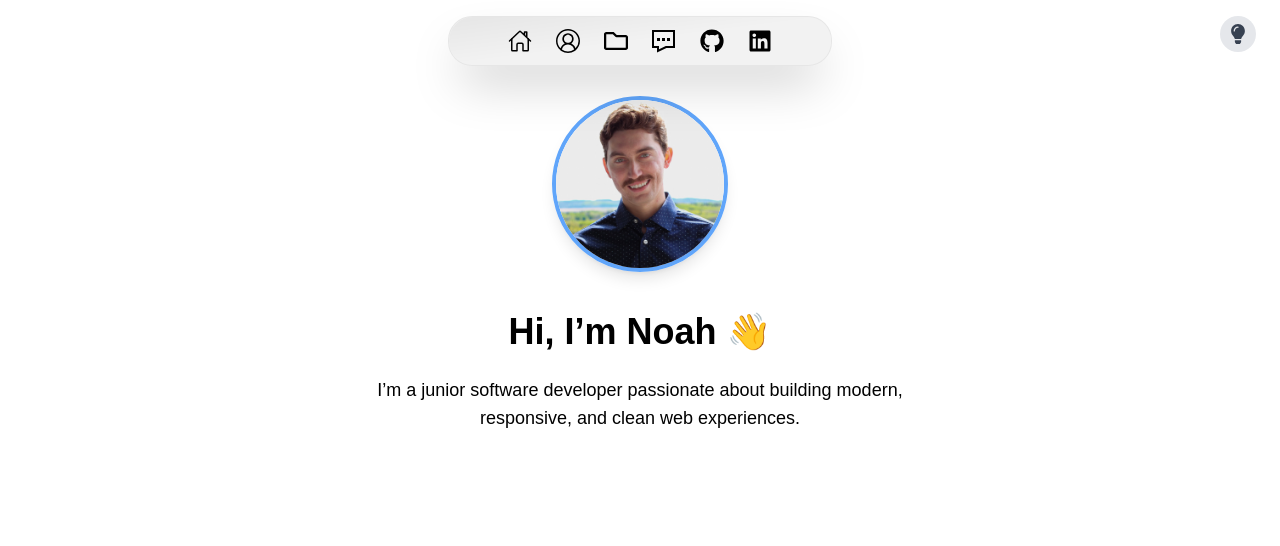
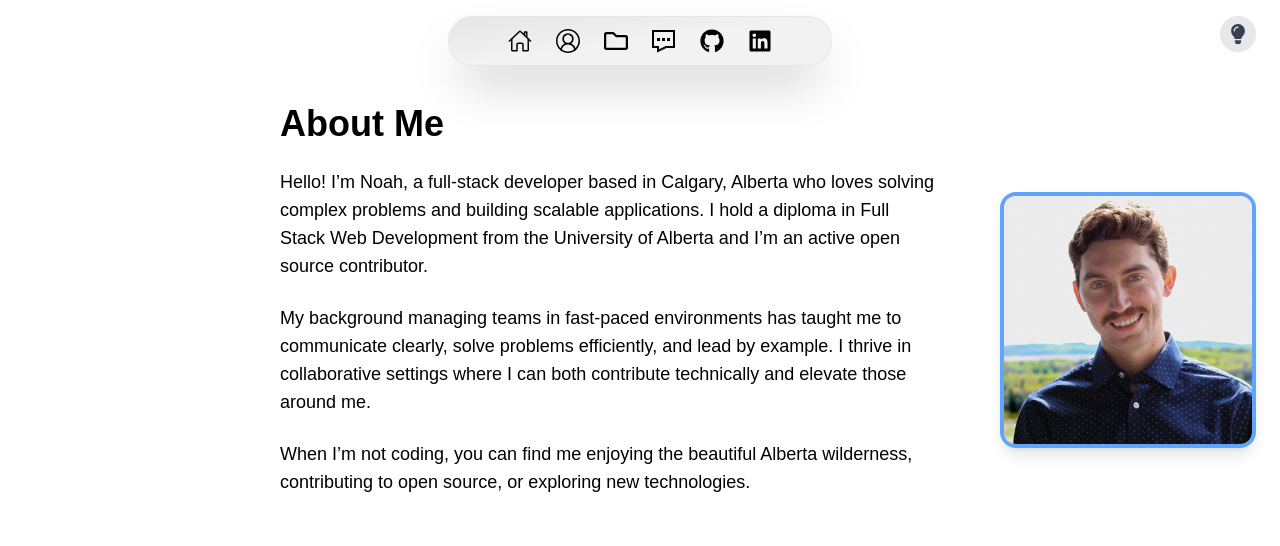
Before and after one commit to N-Crossman/portfolio-frontend, a Next.js app: page / in a window 1280 px wide. Shown: the top 546 px of the page. Built offline with nearby package versions, Linux system fonts and the light colour scheme.

Commit message:
Restructure about me section

```diff
--- a/src/app/components/sections/Hero.tsx
+++ b/src/app/components/sections/Hero.tsx
@@ -3,28 +3,34 @@ import ThemeToggle from "../common/ThemeToggle";
 
 export default function Hero() {
     return (
-      <section className="relative flex flex-col items-center justify-center text-center py-16 px-6">
-      <div className="absolute top-4 right-6 z-[9999] scale-110 sm:scale-100">
+      <section className="relative flex flex-col lg:flex-row items-start justify-between text-left py-16 px-6 max-w-7xl mx-auto lg:mr-auto lg:ml-64 gap-8 lg:gap-16">
+      <div className="fixed top-4 right-6 z-[99999] scale-110 sm:scale-100">
         <ThemeToggle />
       </div>
-      <div className="relative w-28 h-28 sm:w-36 sm:h-36 md:w-44 md:h-44 mt-8 rounded-full overflow-hidden border-4 border-blue-400 dark:border-blue-500 shadow-lg">
+      <div className="flex-1 max-w-2xl">
+      <h1 className="mt-10 text-2xl sm:text-3xl md:text-4xl font-bold text-black dark:text-white">
+        About Me
+      </h1>
+      <p className="mt-6 text-base sm:text-lg text-black dark:text-gray-300">
+        Hello! I&rsquo;m Noah, a full-stack developer based in Calgary, Alberta who loves solving complex problems and building scalable applications. I hold a diploma in Full Stack Web Development from the University of Alberta and I&rsquo;m an active open source contributor.
+      </p>
+      <p className="mt-6 text-base sm:text-lg text-black dark:text-gray-300">
+        My background managing teams in fast-paced environments has taught me to communicate clearly, solve problems efficiently, and lead by example. I thrive in collaborative settings where I can both contribute technically and elevate those around me.
+      </p>
+      <p className="mt-6 text-base sm:text-lg text-black dark:text-gray-300">
+        When I&rsquo;m not coding, you can find me enjoying the beautiful Alberta wilderness, contributing to open source, or exploring new technologies.
+      </p>
+      </div>
+      <div className="relative w-48 h-48 sm:w-56 sm:h-56 lg:w-64 lg:h-64 rounded-2xl overflow-hidden border-4 border-blue-400 dark:border-blue-500 shadow-lg flex-shrink-0 lg:mt-32">
         <Image
           src="/images/ProfilePic.jpg"
           alt="Noah's Profile Picture"
           fill
           priority
-          sizes="(max-width: 768px) 144px, (max-width: 1024px) 176px, 208px"
+          sizes="(max-width: 768px) 192px, (max-width: 1024px) 224px, 256px"
           className="object-cover object-top"
         />
       </div>
-
-      <h1 className="mt-10 text-2xl sm:text-3xl md:text-4xl font-extrabold text-black dark:text-white">
-        Hi, I’m Noah 👋
-      </h1>
-
-      <p className="mt-6 max-w-xl text-base sm:text-lg text-black dark:text-gray-300">
-        I’m a junior software developer passionate about building modern, responsive, and clean web experiences.
-      </p>
     </section>
   );
 }
```
